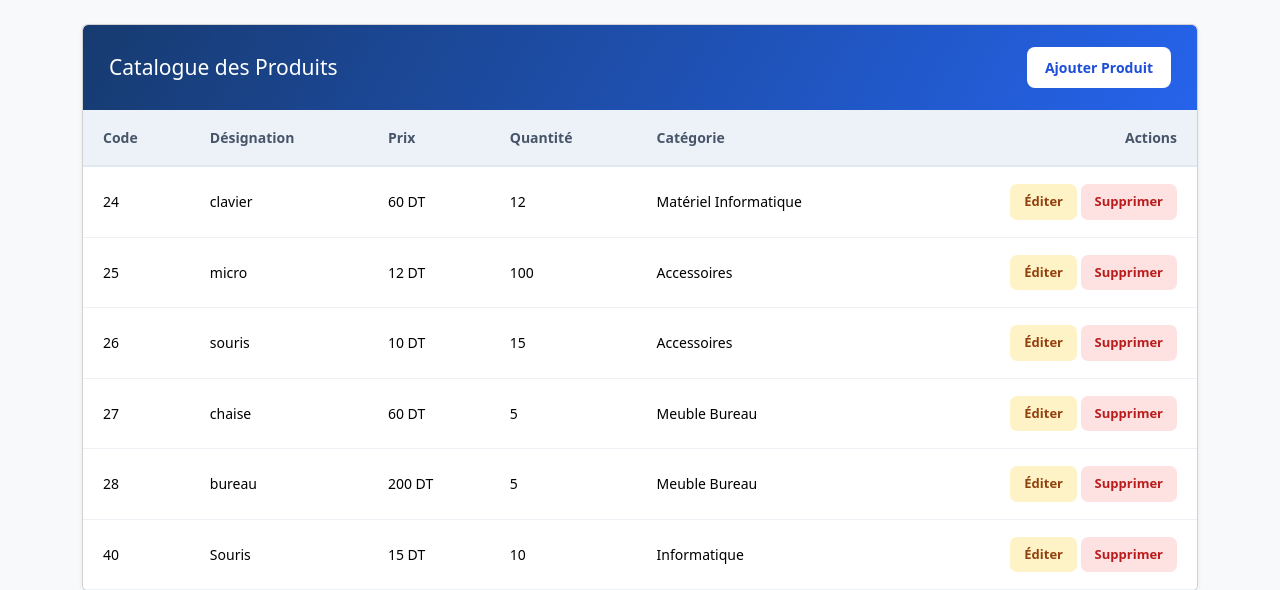
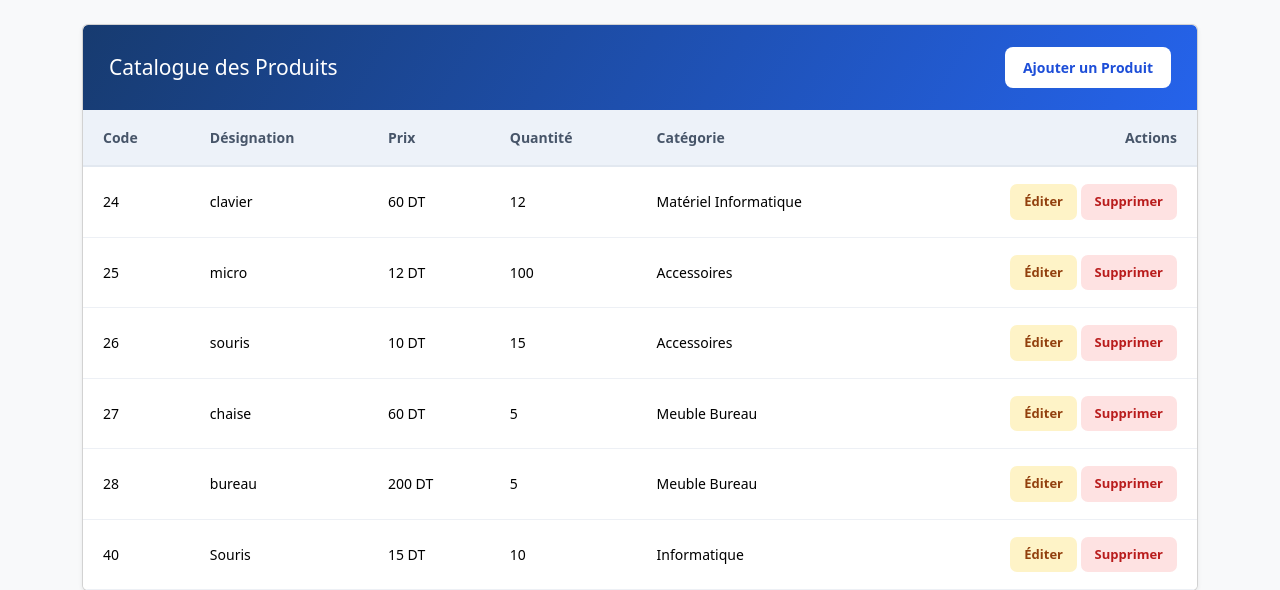
Before and after one commit to waelzouari/magasin_etud, a PHP site: page /produits.php in a window 1280 px wide. Shown: the part 56-646 px from the top of the page. Run offline with PHP 8.4, Linux system fonts and the light colour scheme; data comes from the database, SQL or seed files in the repository.

Commit message:
fix: corriger le libellé du bouton ajout (#4)

```diff
--- a/public/produits.php
+++ b/public/produits.php
@@ -179,7 +179,7 @@ require 'layouts/header.php';
     <div class="card-header bg-dark text-white d-flex justify-content-between align-items-center">
         <h5 class="mb-0">Catalogue des Produits</h5>
         <form action="produit_form.php" method="get" class="m-0">
-            <button type="submit" class="btn btn-primary btn-sm">Ajouter Produit</button>
+            <button type="submit" class="btn btn-primary btn-sm">Ajouter un Produit</button>
         </form>
     </div>
 
```
